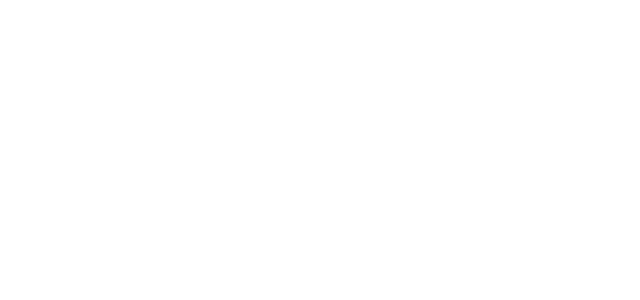
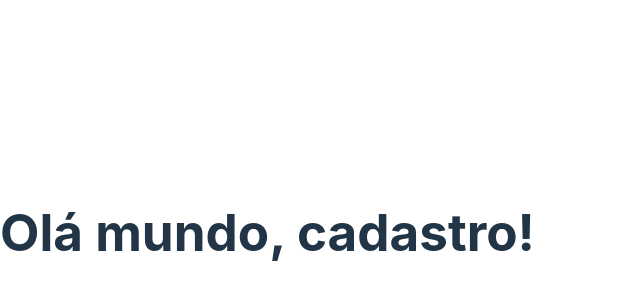
Before and after one commit to Rirfit/stellaris_FE, a React (Vite) app in the folder Stellaris/: page /cadastro in a window 1280 px wide. Before the commit this address had no page. Shown: the part 168-468 px from the top of the page, without its empty margins (0-640 px from the left). Built offline with nearby package versions, Linux system fonts and the light colour scheme.

Commit message:
Teste Gustavo

```diff
--- a/Stellaris/src/pages/Cadastro/index.jsx
+++ b/Stellaris/src/pages/Cadastro/index.jsx
@@ -0,0 +1,7 @@
+export const Cadastro = () => {
+    return (
+        <h1>Olá mundo, cadastro!</h1>
+    )
+}
+
+export default Cadastro;
--- a/Stellaris/src/routes/app.routes.jsx
+++ b/Stellaris/src/routes/app.routes.jsx
@@ -1,3 +1,4 @@
+import Cadastro from '../pages/Cadastro';
 import Home from '../pages/Home'
 import Login from '../pages/Login';
 import { Route, Routes as Switch } from 'react-router-dom';
@@ -6,6 +7,7 @@
         <Switch>
             <Route path="/" element={<Home />} />
             <Route path="/login" element={<Login />} />
+            <Route path="/cadastro" element={<Cadastro />} />
         </Switch>
     )
 }
```
